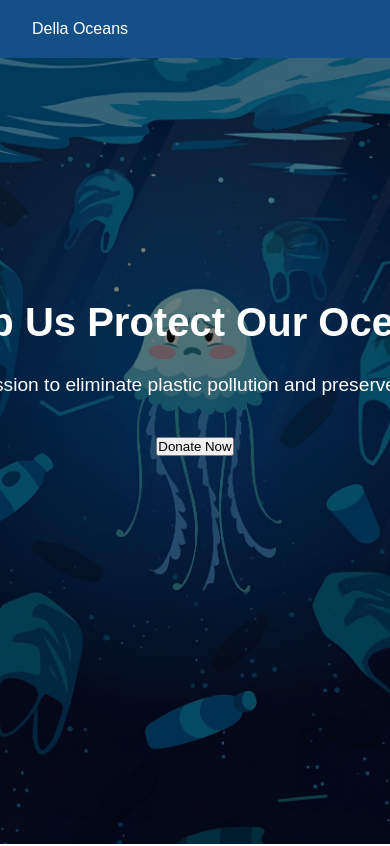
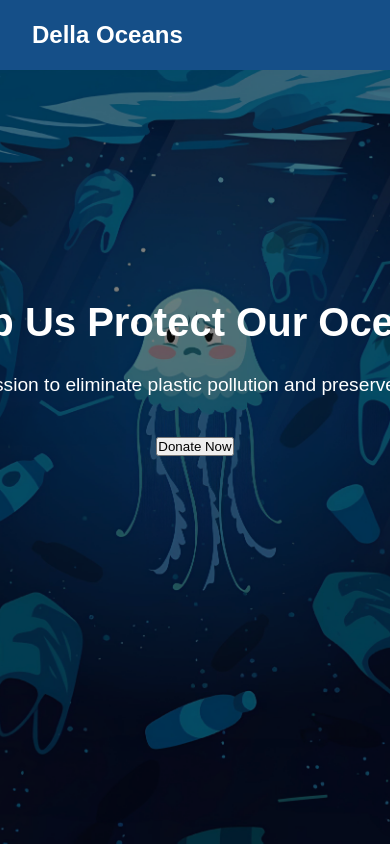
Before and after one commit to martindracka/dellaoceans, a plain HTML site: page donate.html in a window 390 px wide. Shown: the top 846 px of the page. Drawn offline with Linux system fonts and the light colour scheme.

Commit message:
Mobil version

```diff
--- a/CSS/donate.css
+++ b/CSS/donate.css
@@ -21,7 +21,7 @@ body {
     background-color: var(--white);
 }
 
-/* Navbar Styles */
+
 .navbar {
     background-color: var(--primary-color);
     padding: 1rem 2rem;
@@ -34,7 +34,11 @@ body {
     z-index: 1000;
 }
 
-
+.logo {
+    color: var(--white);
+    font-size: 1.5rem;
+    font-weight: bold;
+}
 
 .nav-logo {
     color: var(--white);
```
Also changed, not shown: CSS/about.css (+11 -3 lines).
